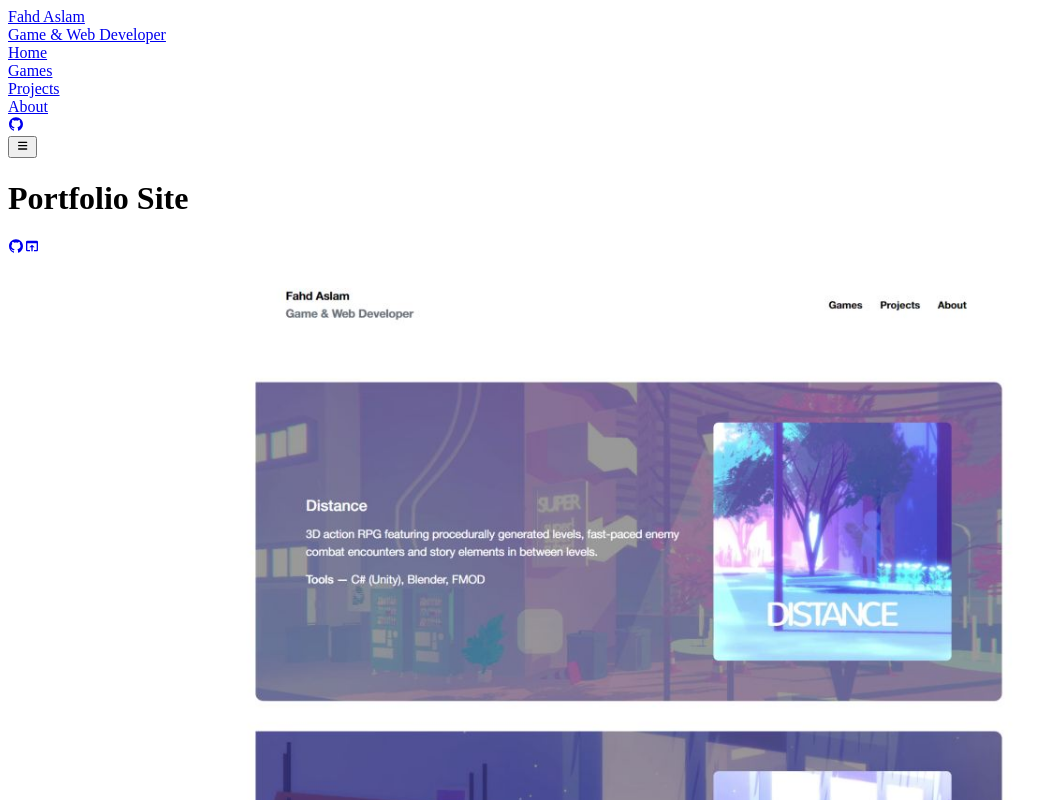
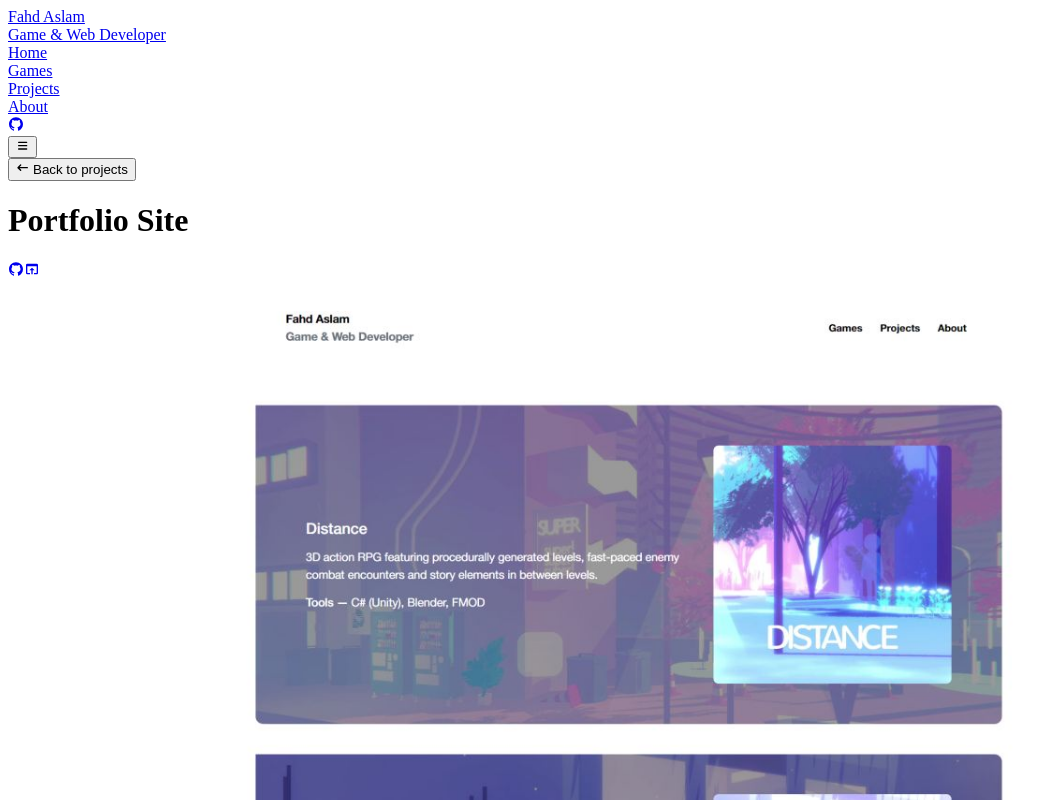
Before and after one commit to flaslam/flaslam.github.io, a Next.js app: page /sites in a window 1280 px wide. Shown: the top 800 px of the page, without its empty margins (0-1058 px from the left). Built offline with nearby package versions, Linux system fonts and the light colour scheme.

Commit message:
add back button to front-end page, fix typo

```diff
--- a/pages/sites.tsx
+++ b/pages/sites.tsx
@@ -3,6 +3,7 @@ import { sites } from "../types/projects";
 import Layout from "../components/layouts/layout";
 import { motion } from "framer-motion";
 import ProjectsLayout from "../components/projects-layout";
+import Back from "../components/back";
 
 const Projects: NextPage = () => {
   return (
@@ -12,6 +13,9 @@ const Projects: NextPage = () => {
         animate={{ opacity: 1, translateY: 0 }}
       >
         <div className="container mx-auto mb-12 px-6 pb-8 sm:px-12">
+          <div className="mb-4 lg:mb-0">
+            <Back>Back to projects</Back>
+          </div>
           <ProjectsLayout projects={sites} />
         </div>
       </motion.div>
--- a/types/projects.ts
+++ b/types/projects.ts
@@ -55,7 +55,7 @@ export const projects: Project[] = [
     image: "/images/projects/blog.png",
   },
   {
-    name: "Frontend Sites",
+    name: "Front-end Sites",
     description:
       "Multiple front-end sites built for businesses and non-profits using various tools and frameworks (recent works to be added)",
     link: "/sites",
```
